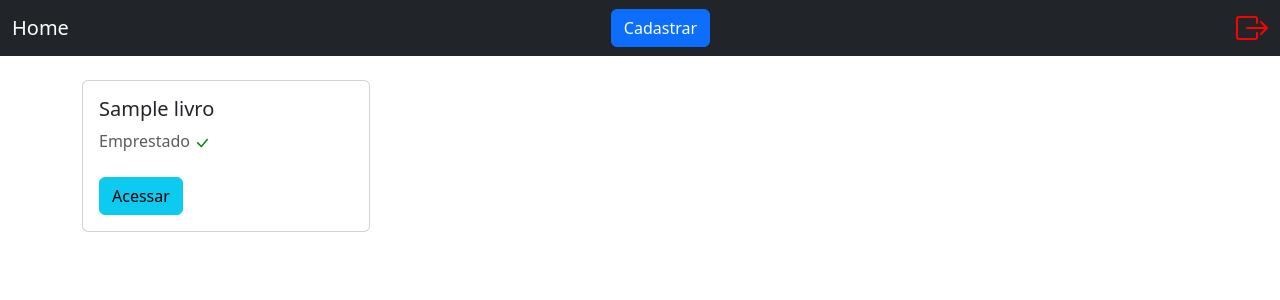
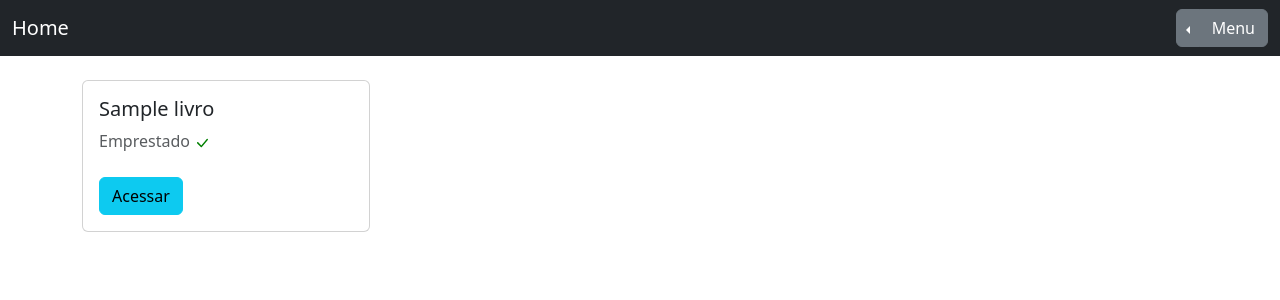
Before and after one commit to lfstos/biblioteca, a Django app: page /livro/home/ in a window 1280 px wide. Shown: the top 300 px of the page. Run offline with Django 4.2, Linux system fonts and the light colour scheme; a user stored in the database is signed in; tables that the repository leaves empty hold one stand-in row (values such as "Sample post").

Commit message:
Alterado menu Cadastro

```diff
--- a/templates/base.html
+++ b/templates/base.html
@@ -17,13 +17,23 @@
             <div class="container-fluid">
                 <a class="navbar-brand" href="{% url 'home' %}">Home</a>
                 {% if request.user.id %}
-                    <button type="button" class="btn btn-primary" data-bs-toggle="modal" data-bs-target="#exampleModal" data-bs-whatever="@mdo">Cadastrar</button>
-                    <a style="color: red;" href="{% url 'sair' %}">
-                        <svg xmlns="http://www.w3.org/2000/svg" width="32" height="32" fill="currentColor" class="bi bi-box-arrow-right" viewBox="0 0 16 16">
-                            <path fill-rule="evenodd" d="M10 12.5a.5.5 0 0 1-.5.5h-8a.5.5 0 0 1-.5-.5v-9a.5.5 0 0 1 .5-.5h8a.5.5 0 0 1 .5.5v2a.5.5 0 0 0 1 0v-2A1.5 1.5 0 0 0 9.5 2h-8A1.5 1.5 0 0 0 0 3.5v9A1.5 1.5 0 0 0 1.5 14h8a1.5 1.5 0 0 0 1.5-1.5v-2a.5.5 0 0 0-1 0v2z"/>
-                            <path fill-rule="evenodd" d="M15.854 8.354a.5.5 0 0 0 0-.708l-3-3a.5.5 0 0 0-.708.708L14.293 7.5H5.5a.5.5 0 0 0 0 1h8.793l-2.147 2.146a.5.5 0 0 0 .708.708l3-3z"/>
-                        </svg>
-                    </a>
+
+                    <div class="btn-group">
+                        <div class="btn-group dropstart" role="group">
+                        <button type="button" class="btn btn-secondary dropdown-toggle dropdown-toggle-split" data-bs-toggle="dropdown" aria-expanded="false">
+                            <span class="visually-hidden">Toggle Dropstart</span>
+                        </button>
+                        <ul class="dropdown-menu dropdown-menu-dark">
+                            <button type="button" class="dropdown-item" data-bs-toggle="modal" data-bs-target="#exampleModal" data-bs-whatever="@mdo">Cadastrar</button>
+                            <a class="dropdown-item" href="{% url 'sair' %}">Sair</a>
+                            <hr class="dropdown-divider">
+                            <a class="dropdown-item">Total de livros cadastrados: {{ total_livros }}</a>
+                        </ul>
+                        </div>
+                        <button type="button" class="btn btn-secondary">
+                            Menu
+                        </button>
+                    </div>
                     <div class="modal fade" id="exampleModal" tabindex="-1" aria-labelledby="exampleModalLabel" aria-hidden="true">
                         <div class="modal-dialog">
                         <div class="modal-content">
@@ -32,12 +42,11 @@
                             <button type="button" class="btn-close" data-bs-dismiss="modal" aria-label="Close"></button>
                             </div>
                             <div class="modal-body">
-
                                 <button style="margin-left: 15px;" onclick="mostrar_form(categoria)" id="categoria" class="btn btn-info">Categoria</button>
                                 <button style="margin-left: 15px;" onclick="mostrar_form(livro)" id="livro" class="btn btn-warning">Livro</button>
                                 <button style="margin-left: 15px;" onclick="mostrar_form(emprestimo)" id="emprestimo" class="btn btn-primary">Empréstimo</button>
+                                <button style="margin-left: 15px;" onclick="mostrar_form(devolucao)" id="devolver" class="btn btn-danger">Devolução</button>
                                 <hr>
-
                                 <div style="display: none;" id="livros">
                                     <form action="{% url 'cadastrar_livro' %}" method="POST">
                                         <table>
@@ -59,23 +68,22 @@
                                     </form>
                                 </div>
                                 <div style="display: none;" id='emprestimos'>
-                                    <button class="btn btn-success" onclick="exibi_input_emprestado(usuario_cadastrado)" id="usuario_cadastrado">Usuário cadastrado</button>
-                                    <button class="btn btn-dark" onclick="exibi_input_emprestado(usuario_novo)" id="usuario_novo">Usuário novo</button>
+                                    <button class="btn btn-success" onclick="exibir_input_emprestado(usuario_cadastrado)" id="usuario_cadastrado">Usuário cadastrado</button>
+                                    <button class="btn btn-dark" onclick="exibir_input_emprestado(usuario_anonimo)" id="usuario_anonimo">Usuário novo</button>
                                     <br>
                                     <form id="form_emprestimo" style="display: none;" action="{% url 'cadastrar_emprestimo' %}" method="POST" >
                                         {% csrf_token %}
                                         <br>
-                                        <select class="form-select" id="nome_emprestado" style="display: none;" name="nome_emprestado">
+                                        <select class="form-select" id="usu_cadastrado" style="display: none;" name="usu_cadastrado">
                                             {% for usuario in usuarios  %}
                                                 <option value="{{ usuario.id }}">{{ usuario.first_name }}</option>
                                             {% endfor %}
                                         </select>
-                                        <br>
-                                        <input class="form-control" type="text" id="nome_emprestado_anonimo" style="display: none;" name='nome_emprestado_anonimo' placeholder="Digite o nome para quem emprestou...">
+                                        <input class="form-control" type="text" id="usu_anonimo" style="display: none;" name='usu_anonimo' placeholder="Digite o nome para quem emprestou...">
                                         <br>
                                         Livros:
                                         <select class="form-select" name="livro_emprestado" id="livro_emprestado">
-                                            {% for livro in livros %}
+                                            {% for livro in livros_disponiveis %}
                                                 {% if livro.emprestado == False %}
                                                     <option value={{ livro.id }}>{{ livro.nome }}</option>
                                                 {% endif %}
@@ -85,8 +93,21 @@
                                         <input type="hidden" value="{{ request.user.id }}" name='usuario_id' id='usuario_id'>
                                         <input class="btn btn-success" type="submit" value="Emprestar">
                                     </form>
+                                </div>
+                                <div style="display: none;" id="devolucao">
+                                    <form action="{% url 'devolver_livro' %}" method="POST">
+                                        {% csrf_token %}
+                                        <select class="form-select" id="livro_emprestado_id" name="livro_emprestado_id">
+                                            {% for livro in livros_emprestados %}
+                                                <option value={{ livro.id}}>{{ livro.nome }}</option>
+                                            {% endfor %}
+                                        </select>
+                                        <br>
+                                        <input type="hidden" value="{{ usuario_id }}" id="usuario_id" name="usuario_id">
+                                        <input type="submit" class="btn btn-danger" value="Devolver">
+                                    </form>
+                                </div>
                             </div>
-                        </div>
                         </div>
                     </div>
                 {% endif %}
```
